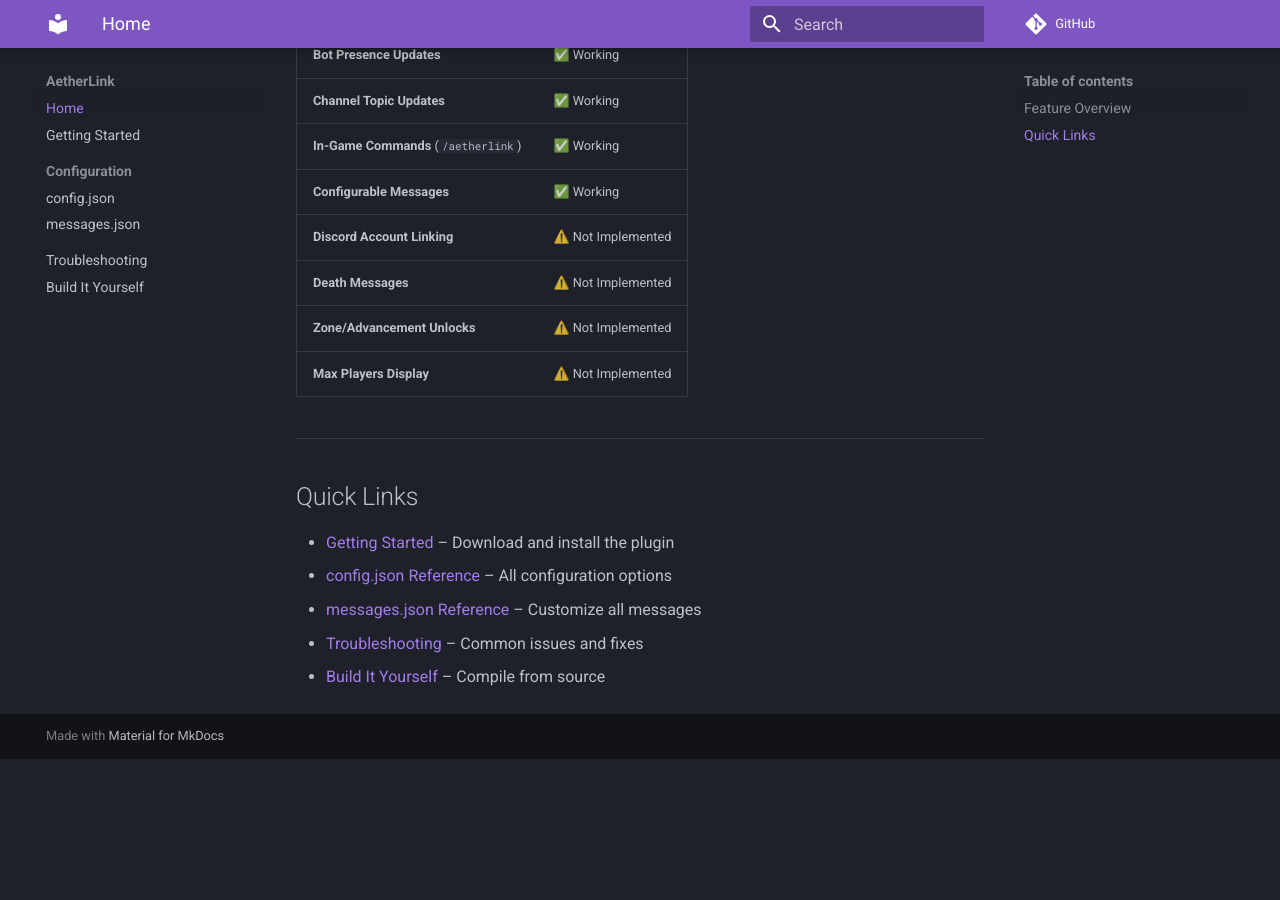
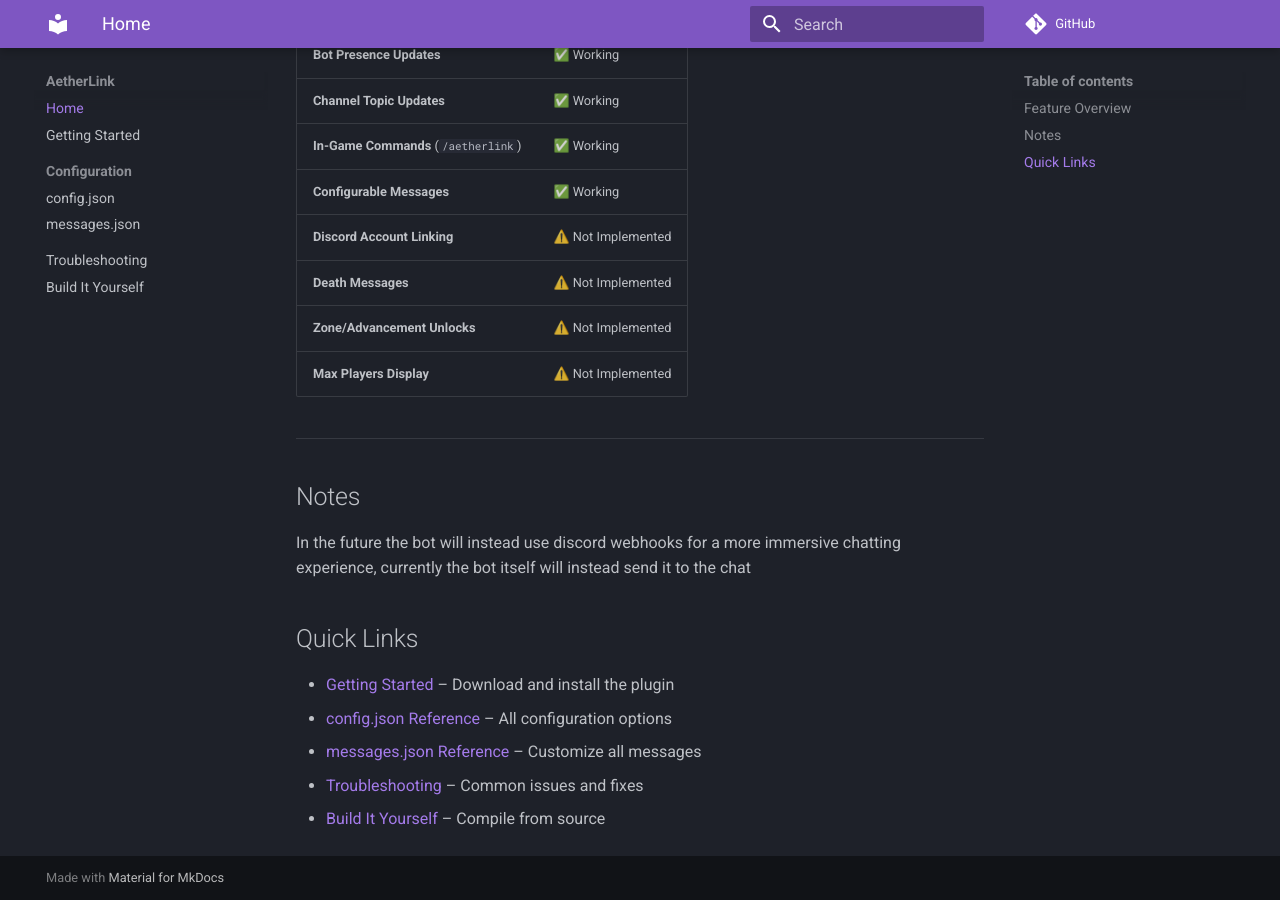
Before and after one commit to vendouple/AetherLink, an MkDocs documentation site: the page built from docs/index.md, in a window 1280 px wide and 900 px high, scrolled down 770 px. Built offline with MkDocs 1.6.1 and Material for MkDocs 9.7.7, drawn with Linux system fonts in a browser that asks for light colours; comment, search, counter and statistics services are not loaded; before the commit the page ends 1528 px from its top, so only the background shows below that.

Commit message:
Added note

```diff
--- a/docs/index.md
+++ b/docs/index.md
@@ -28,6 +28,10 @@
 
 ---
 
+## Notes
+
+In the future the bot will instead use discord webhooks for a more immersive chatting experience, currently the bot itself will instead send it to the chat
+
 ## Quick Links
 
 - [Getting Started](getting-started.md) – Download and install the plugin
```
